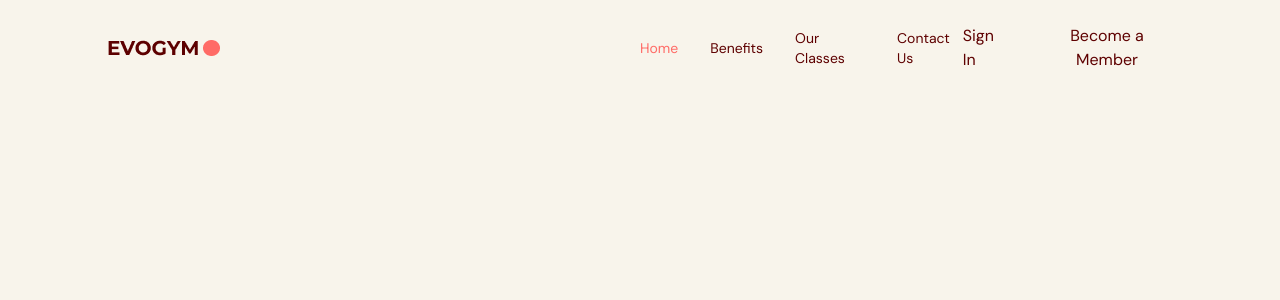
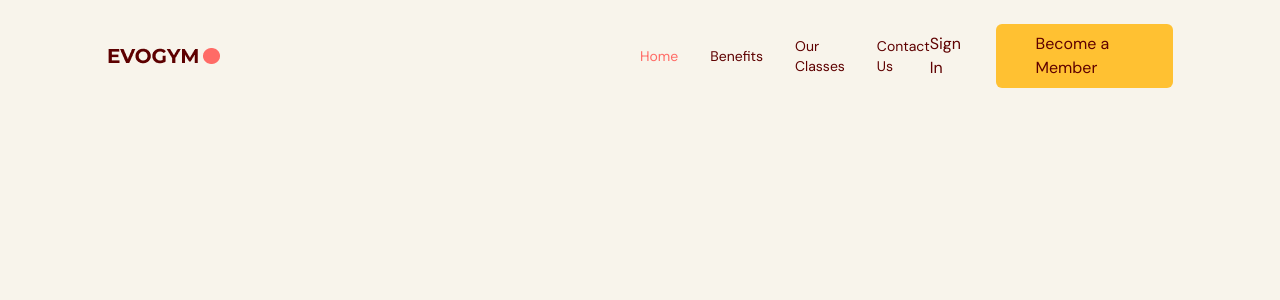
Before and after one commit to hibamroum/gym-website, a React (Vite) app: page / in a window 1280 px wide. Shown: the top 300 px of the page. Built offline with nearby package versions, Linux system fonts and the light colour scheme.

Commit message:
styled Become a Member button

```diff
--- a/src/scenes/Navbar/index.tsx
+++ b/src/scenes/Navbar/index.tsx
@@ -4,6 +4,7 @@
 import { SelectedPage } from "../../shared/types";
 import useMediaQuery from "../../hooks/useMediaQuerey";
 import { useState } from "react";
+import ActionButton from "../../shared/ActionButton";
 
 type Props = {
   selectedPage: SelectedPage; //clicked on page
@@ -52,7 +53,9 @@
               {/*Inner Right Side */}
               <div className={`${flexBetween} gap-8`}>
                 <p>Sign In</p>
-                <button>Become a Member</button>
+                <ActionButton setSelectedPage={setSelectedPage}>
+                  Become a Member
+                </ActionButton>
               </div>
               <div></div>
             </div>
--- /dev/null
+++ b/src/shared/ActionButton.tsx
@@ -0,0 +1,24 @@
+import { ReactNode } from "react";
+import AnchorLink from "react-anchor-link-smooth-scroll";
+import { SelectedPage } from "./types";
+
+type Props = {
+  children: ReactNode;
+  setSelectedPage: (value: SelectedPage) => void;
+};
+
+const ActionButton = ({ children, setSelectedPage }: Props) => {
+  return (
+    <AnchorLink
+      className=" rounded-md bg-secondary-500 px-10 py-2 hover:bg-primary-500 hover:text-white"
+      onClick={() => {
+        setSelectedPage(SelectedPage.ContactUs);
+      }}
+      href={`#${SelectedPage}`}
+    >
+      {children}
+    </AnchorLink>
+  );
+};
+
+export default ActionButton;
```
